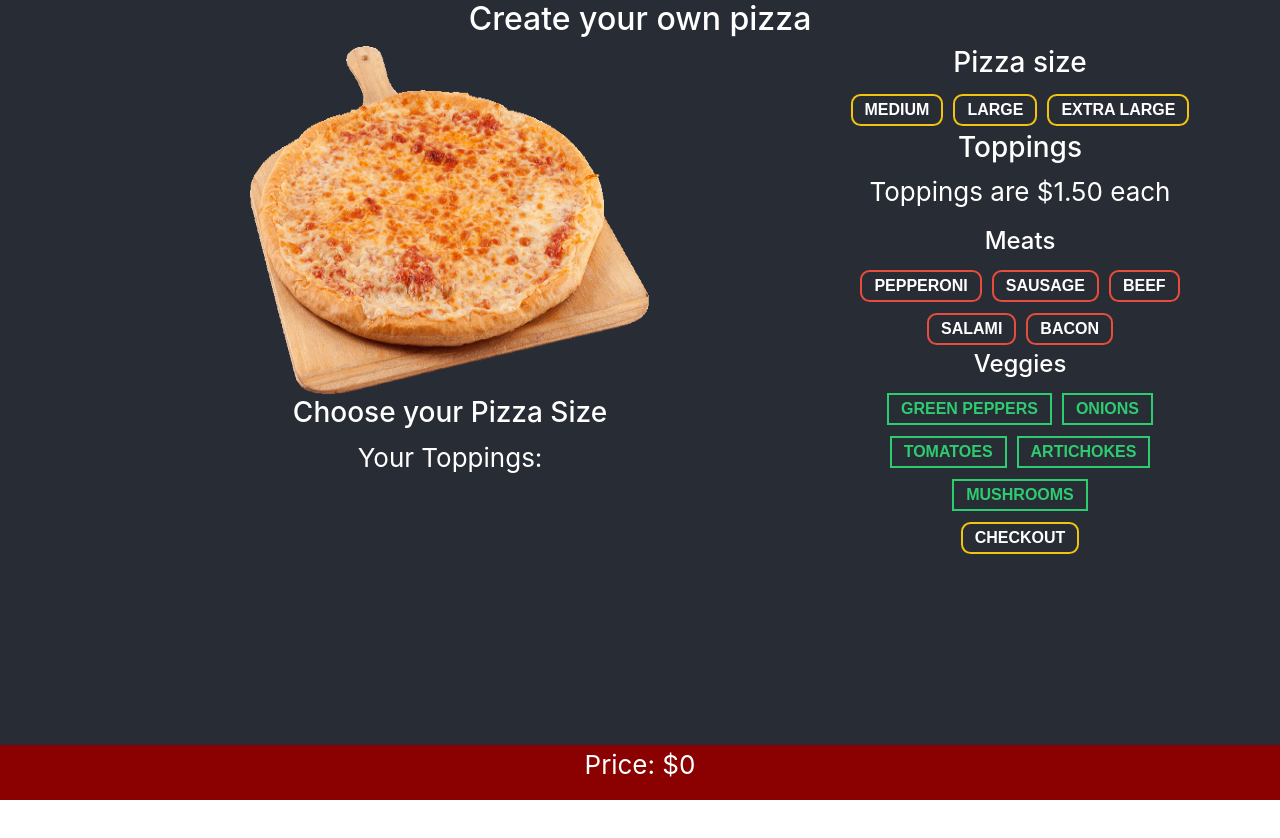
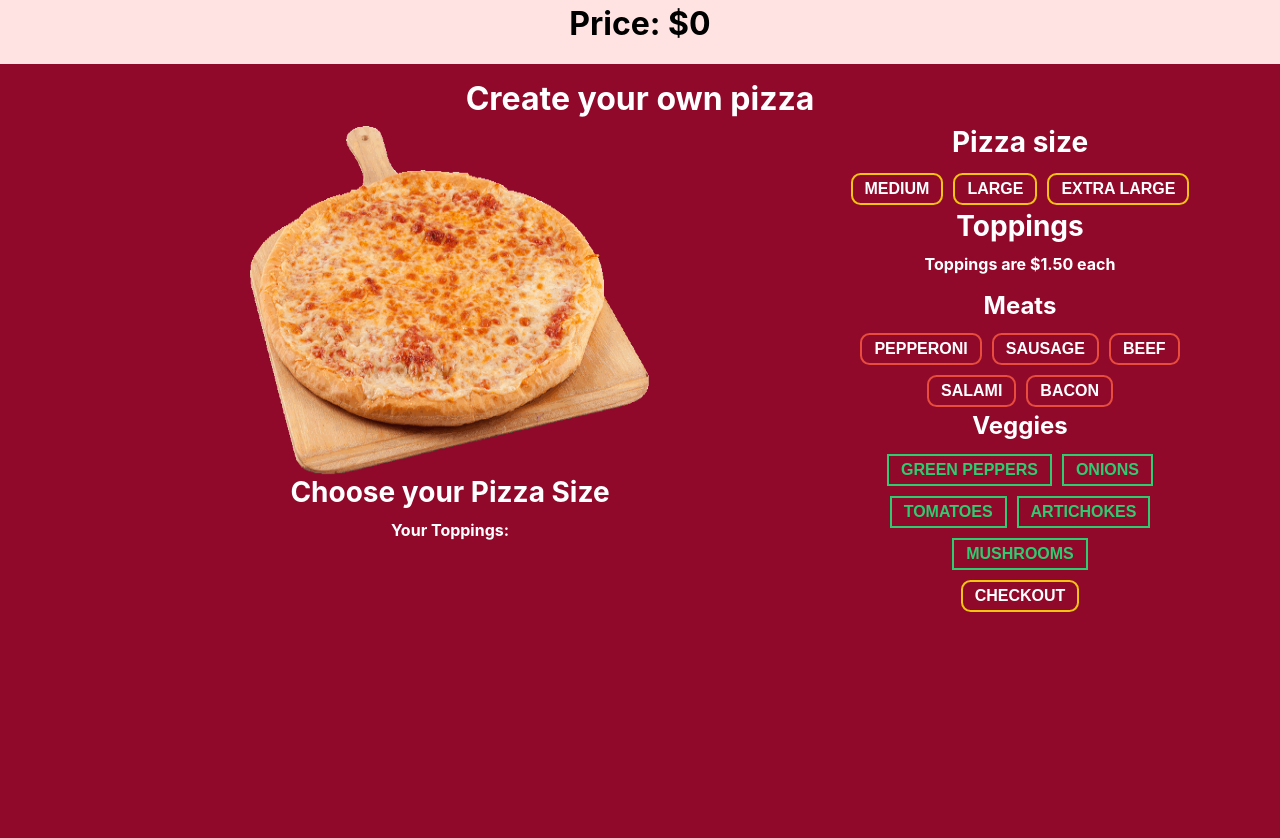
Before and after one commit to DylanBozarth/pizzaPiza, a React (Create React App) app: page / in a window 1280 px wide. Shown: the top 838 px of the page. Before the commit the page ends 800 px from the top, so only its background shows below. Built offline with nearby package versions, Linux system fonts and the light colour scheme.

Commit message:
css update

```diff
--- a/src/App.js
+++ b/src/App.js
@@ -5,10 +5,10 @@ import CYO from './CYO';
 function App() {
   return (
     <div className="App">
-      <header className="App-header">
+
 
         <CYO />
-      </header>
+
     </div>
   );
 }
--- a/src/App.scss
+++ b/src/App.scss
@@ -5,17 +5,18 @@ $blue: #3498db;
 $yellow: #f1c40f;
 $purple: #8e44ad;
 $turquoise: #1abc9c;
-
+body {
+  background-color: 		#90092b;
+  height: 120vh;
+}
 .App {
   text-align: center;
+
+  margin-top: 10vh;
 }
-.App-header {
-  background-color: #282c34;
-  min-height: 100vh;
-  display: flex;
-
-  font-size: calc(10px + 2vmin);
+.white {
   color: white;
+  font-weight: bolder;
 }
 .pizza {
   width: 400px;
@@ -27,10 +28,12 @@ $turquoise: #1abc9c;
 .pricefooter {
   position: fixed;
   left: 0;
-  bottom: 0;
+  top: 0;
   width: 100%;
-  background-color: darkred;
-  color: white;
+  background-color: #ffe3e3;
+ font-weight: bolder;
+  color: black;
+  font-size: 4vh;
 }
 .checkout {
   margin: 2rem;
--- a/src/CYO.js
+++ b/src/CYO.js
@@ -52,7 +52,7 @@ const addTopping = (value) => {
 
   return (
     <div className="container CYO">
-      <h2 className="text-center">Create your own pizza</h2>
+      <h2 className="text-center white">Create your own pizza</h2>
       <div className="row">
         <div className="col-sm-8">
           <div className="">
@@ -62,19 +62,19 @@ const addTopping = (value) => {
               alt="Pizza"
             ></img>
           </div>
-          <h3>{pizzaSize}</h3>
-          <p>
+          <h3  className="white">{pizzaSize}</h3>
+          <p className="white">
             Your Toppings: <br />
-
+           <div className="col-lg-12">
             {toppings
           .filter((x) => x.name !== "")
           .map((toppings) => (
             <img src={toppings} alt="topping" width="100px" height="100px"></img>
           ))}
-          </p>
+         </div> </p>
         </div>
         <div className="col-sm-4">
-          <h3>Pizza size</h3>
+          <h3 className="white">Pizza size</h3>
           <button
             type="button"
             value="10"
@@ -109,16 +109,16 @@ const addTopping = (value) => {
             Extra Large
           </button>
           <br />
-          <h3>Toppings</h3>
-<p>Toppings are $1.50 each</p>
-          <h4>Meats</h4>
+          <h3 className="white">Toppings</h3>
+<p className="white">Toppings are $1.50 each</p>
+          <h4 className="white">Meats</h4>
            <ButtonClickable onClick={(event) => {ToppingPlusMinus(event)}}  name="Pepperoni" value="./toppings/pepperoni.png" ></ButtonClickable>
            <ButtonClickable onClick={(event) => {ToppingPlusMinus(event)}}  name="Sausage" value="./toppings/sausage.png" ></ButtonClickable>
            <ButtonClickable onClick={(event) => {ToppingPlusMinus(event)}}  name="Beef" value="./toppings/beef.png" ></ButtonClickable>
            <ButtonClickable onClick={(event) => {ToppingPlusMinus(event)}}  name="Salami" value="./toppings/salami.png" ></ButtonClickable>
            <ButtonClickable onClick={(event) => {ToppingPlusMinus(event)}}  name="Bacon" value="./toppings/bacon.png" ></ButtonClickable>
 
-          <h4>Veggies</h4>
+          <h4 className="white">Veggies</h4>
           <ButtonClickable2 onClick={(event) => {ToppingPlusMinus(event)}}  name="Green Peppers" value="./toppings/greenpeppers.png" ></ButtonClickable2>
           <ButtonClickable2 onClick={(event) => {ToppingPlusMinus(event)}}  name="Onions" value="./toppings/onions.png" ></ButtonClickable2>
           <ButtonClickable2 onClick={(event) => {ToppingPlusMinus(event)}}  name="Tomatoes" value="./toppings/tomatoes.png" ></ButtonClickable2>
@@ -128,7 +128,7 @@ const addTopping = (value) => {
         </div>
 
         <div className="pricefooter">
-          <p>Price: ${price}</p>
+          <p className="price">Price: ${price}</p>
 
         </div>
       </div>
```
Also changed, not shown: 1 other file (tests, documents, lock files or other folders).
